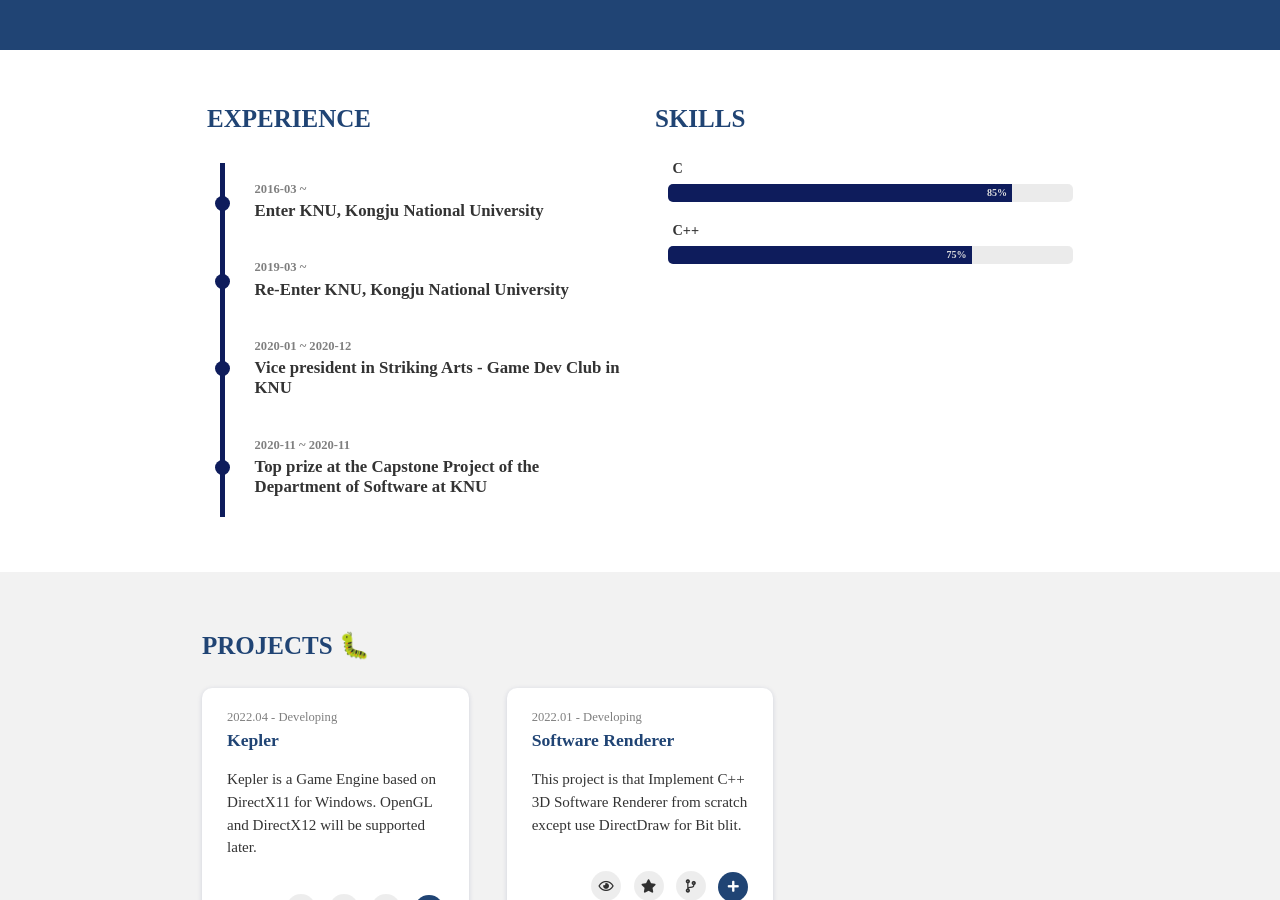
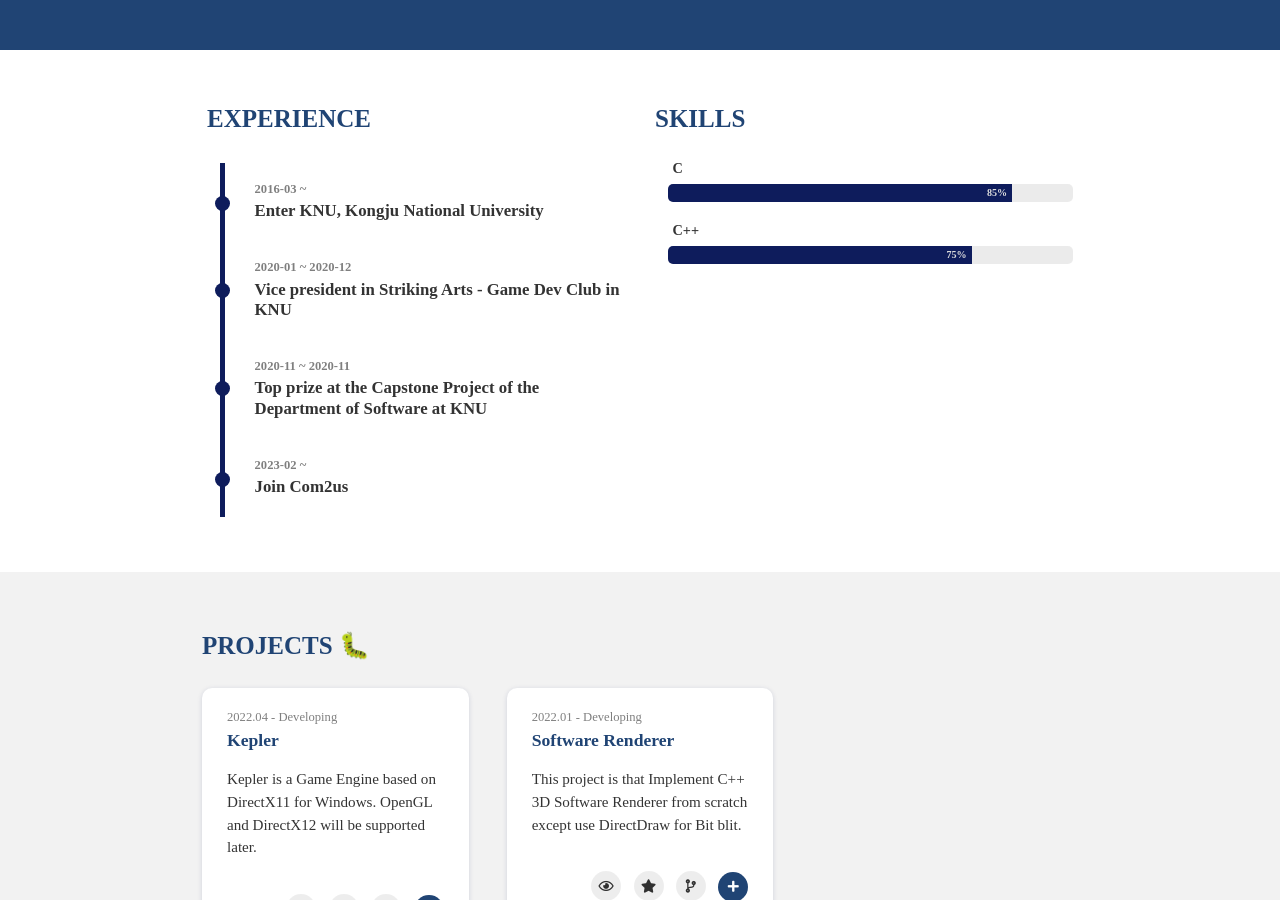
Before and after one commit to Hamsik2rang/Hamsik2rang.github.io, a Jekyll site: the page built from portfolio.html, in a window 1280 px wide and 900 px high, scrolled down 353 px. Built offline with Jekyll 4.4.1, drawn with Linux system fonts in a browser that asks for light colours; nearby versions of some CDN libraries; some web fonts are replaced.

Commit message:
experience 수정

```diff
--- a/_config.yml
+++ b/_config.yml
@@ -16,15 +16,15 @@ theme_settings:
       - start: 2016-03
         end:
         experience: Enter KNU, Kongju National University
-      - start: 2019-03
-        end:
-        experience: Re-Enter KNU, Kongju National University
       - start: 2020-01
         end: 2020-12
         experience: Vice president in Striking Arts - Game Dev Club in KNU
       - start: 2020-11
         end: 2020-11
         experience: Top prize at the Capstone Project of the Department of Software at KNU
+      - start: 2023-02
+        end:
+        experience: Join Com2us
     skills:
       - skill: C
         value: 85 # Percent value
```
